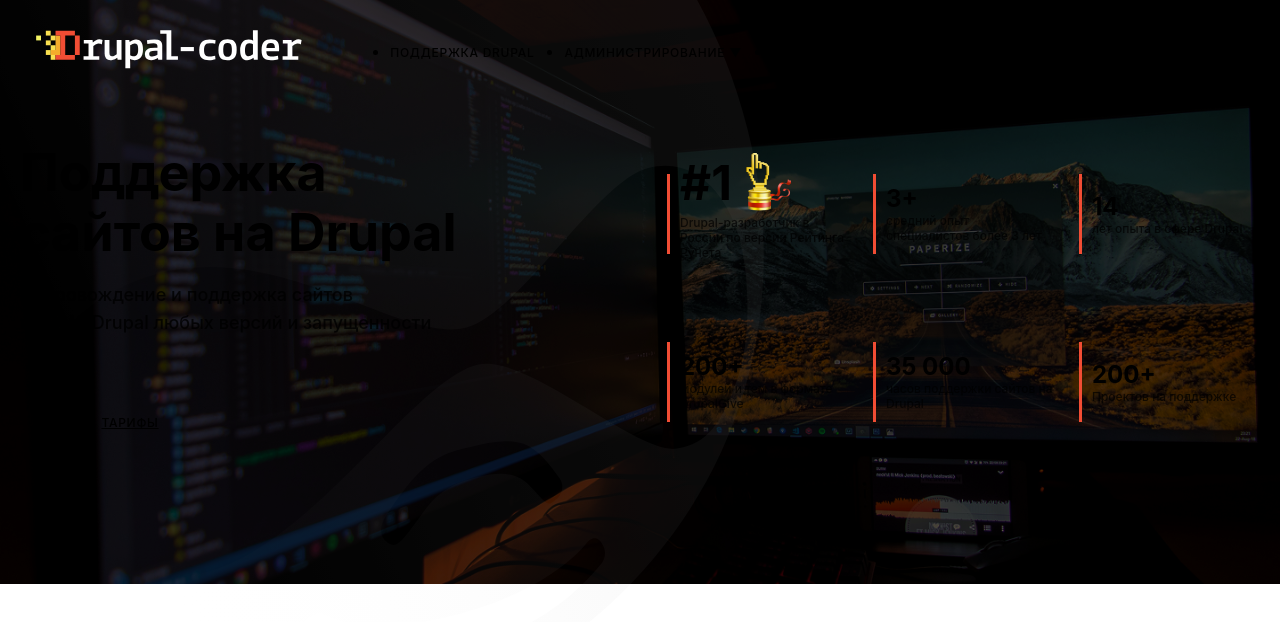
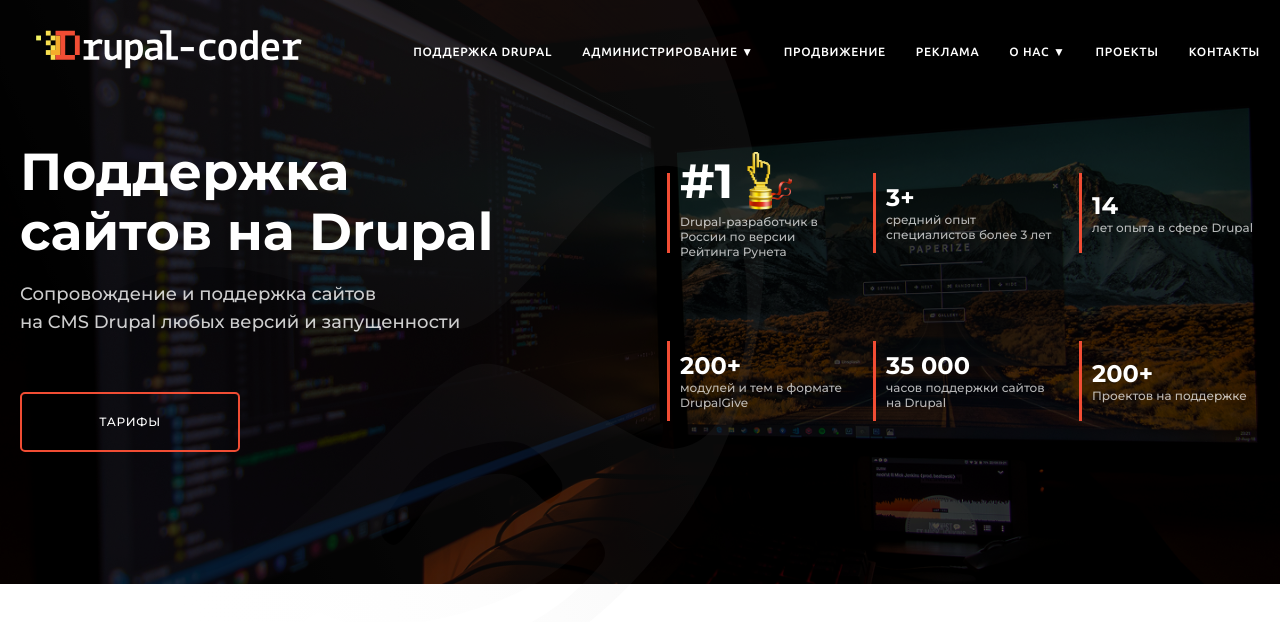
Before and after one commit to priz80/drupalsite-react, a React (Create React App) app: page / in a window 1280 px wide. Shown: the top 622 px of the page. Built offline with nearby package versions, Linux system fonts and the light colour scheme.

Commit message:
Update index.css

```diff
--- a/src/index.css
+++ b/src/index.css
@@ -1,13 +1,43 @@
+/* src/index.css */
+:root {
+  --white: #fff;
+  --main-black: #050c33;
+  --gradient-card-gray: #fff;
+  --icons-1: #f14d34;
+  --icons-2: rgba(249, 224, 80, 0.5);
+  --icons-3: rgba(249, 224, 80, 0.3);
+  --icons-white-gr: #c4c4c4;
+
+  --font-family: "Montserrat", sans-serif;
+  --second-family: "Ubuntu", sans-serif;
+}
+
+*,
+*::before,
+*::after {
+  box-sizing: border-box;
+}
+
 body {
   margin: 0;
-  font-family: -apple-system, BlinkMacSystemFont, 'Segoe UI', 'Roboto', 'Oxygen',
-    'Ubuntu', 'Cantarell', 'Fira Sans', 'Droid Sans', 'Helvetica Neue',
-    sans-serif;
-  -webkit-font-smoothing: antialiased;
-  -moz-osx-font-smoothing: grayscale;
+  padding: 0;
+  overflow-x: hidden;
+  font-family: var(--font-family);
+  background: var(--white);
+  color: var(--main-black);
 }
 
-code {
-  font-family: source-code-pro, Menlo, Monaco, Consolas, 'Courier New',
-    monospace;
+li {
+  list-style: none;
+  cursor: pointer;
 }
+
+a {
+  text-decoration: none;
+  color: inherit;
+  cursor: pointer;
+}
+
+p {
+  margin: 0;
+}
```
